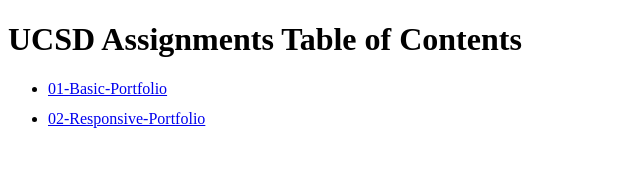
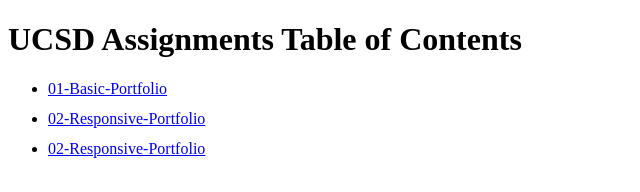
Before and after one commit to sito44/sito44.github.io, a plain HTML site: page index.html in a window 1280 px wide. Shown: the whole page, without its empty margins (0-640 px from the left). Drawn offline with Linux system fonts and the light colour scheme.

Commit message:
Bootstrap-Portfolio link added

```diff
--- a/index.html
+++ b/index.html
@@ -12,6 +12,7 @@
 			<ul>
 				<li><a href="./Basic-Portfolio/index.html">01-Basic-Portfolio</a></li>
 				<li><a href="./Responsive-Portfolio/index.html">02-Responsive-Portfolio</a></li>
+				<li><a href="./Bootstrap-Portfolio/index.html">02-Responsive-Portfolio</a></li>
 			</ul>
 
 		</section>
```
